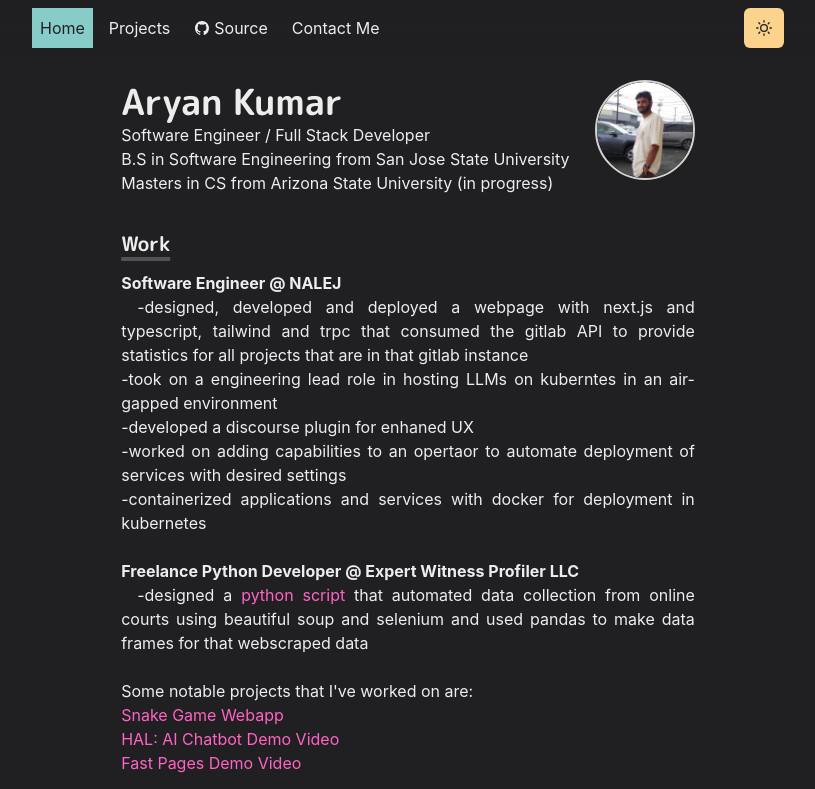
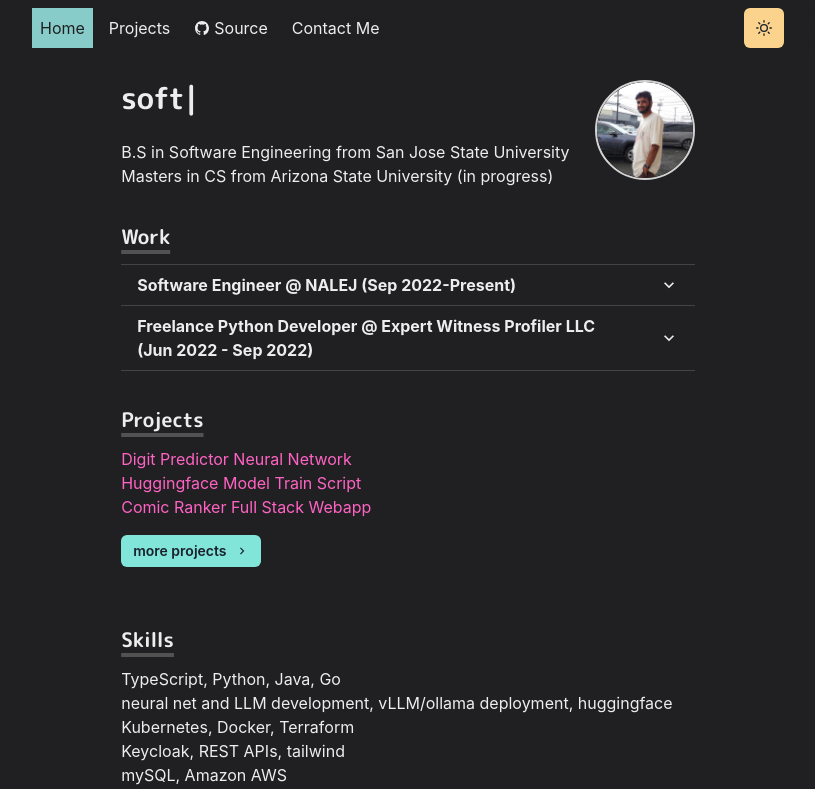
Before and after one commit to akumar23/aryankumar.io, a Next.js app: page / in a window 1280 px wide. Shown: the top 789 px of the page, without its empty margins (232-1047 px from the left). Built offline with nearby package versions, Linux system fonts and the light colour scheme.

Commit message:
Updated home page added typewriter text, added dropdown menus for work and displayed projects

```diff
--- a/components/paragraph.js
+++ /dev/null
@@ -1,8 +0,0 @@
-import styled from '@emotion/styled'
-
-const Paragraph = styled.p`
-  text-align: justify;
-  text-indent: 1em;
-`
-
-export default Paragraph
--- a/package.json
+++ b/package.json
@@ -22,7 +22,8 @@
     "three": "^0.143.0",
     "three-bmfont-text": "^3.0.1",
     "three-text-geometry": "^0.0.0",
-    "three.js": "^0.77.1"
+    "three.js": "^0.77.1",
+    "typewriter-effect": "^2.21.0"
   },
   "devDependencies": {
     "eslint": "8.21.0",
--- a/pages/index.js
+++ b/pages/index.js
@@ -13,21 +13,16 @@
   chakra,
   Tab,
   Center,
+  Accordion,
+  AccordionItem,
+  AccordionButton,
+  AccordionIcon,
+  AccordionPanel
 } from "@chakra-ui/react";
-import Paragraph from "../components/paragraph";
 import Section from "../components/section";
 import { ChevronRightIcon } from "@chakra-ui/icons";
 import { IoLogoGithub } from "react-icons/io5";
-
-import { GridItem } from "../components/grid-item";
-import { motion } from "framer-motion";
-
-import thumbHal from "../public/projectImage/hal.png";
-import thumbFast from "../public/projectImage/fast-pages.png";
-import thumbSnake from "../public/projectImage/snake.png";
-import thumbRest from "../public/projectImage/rest.png";
-import thumbRank from "../public/projectImage/heroRank.png";
-import thumbTest from "../public/projectImage/ai-test.png";
+import Typewriter from 'typewriter-effect';
 
 const ProfileImage = chakra(Image, {
   shouldForwardProp: (prop) => ["width", "height", "src", "alt"].includes(prop),
@@ -38,10 +33,16 @@
     <br></br>
     <Box display={{ md: "flex" }}>
       <Box flexGrow={1}>
-        <Heading as="h2" variant="page-title">
-          Aryan Kumar
+        <Heading as='h2' size='lg' variant="page-title">
+          <Typewriter
+            options={{
+              strings: ['software engineer', 'full stack developer', 'ai engineer'],
+              autoStart: true,
+              loop: true,
+            }}
+          />
         </Heading>
-        <p>Software Engineer / Full Stack Developer</p>
+        <br></br>
         <p>B.S in Software Engineering from San Jose State University</p>
         <p>Masters in CS from Arizona State University (in progress)</p>
       </Box>
@@ -79,35 +80,69 @@
         Work
       </Heading>
 
-      <h4>
-        <b>Software Engineer @ NALEJ</b>
-      </h4>
+      <Accordion>
+        <AccordionItem>
+          <h2>
+            <AccordionButton>
+              <Box as='span' flex='1' textAlign='left'>
+                <b>Software Engineer @ NALEJ (Sep 2022-Present)</b>
+              </Box>
+              <AccordionIcon />
+            </AccordionButton>
+          </h2>
 
-      <Paragraph>
-        -designed, developed and deployed a webpage with next.js and typescript, tailwind and trpc that consumed
-        the gitlab API to provide statistics for all projects that are in that
-        gitlab instance
-        <br></br>
-        -took on a engineering lead role in hosting LLMs on kuberntes in an
-        air-gapped environment
-        <br></br>
-        -developed a discourse plugin for enhaned UX
-        <br></br>
-        -worked on adding capabilities to an opertaor to automate deployment of
-        services with desired settings
-        <br></br>
-        -containerized applications and services with docker for deployment in
-        kubernetes
-        </Paragraph>
+          <AccordionPanel pb={4}>
+            <p>
+              designed, developed and deployed a webpage with next.js and typescript, tailwind and trpc
+              that consumed the gitlab API to provide statistics for all projects that are in that gitlab
+              instance
+            </p>
 
             <br></br>
 
-        <h4>
-          <b>Freelance Python Developer @ Expert Witness Profiler LLC</b>
-        </h4>
+            <p>
+              took on a engineering lead role in hosting LLMs on kuberntes in an
+              air-gapped environment
+            </p>
 
-        <Paragraph>
-        -designed a{" "}
+            <br></br>
+
+            <p>
+              developed a discourse plugin for enhaned UX
+            </p>
+
+            <br></br>
+
+            <p>
+              worked on adding capabilities to an opertaor to automate deployment of
+              services with desired settings
+            </p>
+
+            <br></br>
+
+            <p>
+              containerized applications and services with docker for deployment in kubernetes
+            </p>
+
+          </AccordionPanel>
+
+        </AccordionItem>
+
+        <AccordionItem>
+          <h2>
+            <AccordionButton>
+              <Box as='span' flex='1' textAlign='left'>
+                <b>Freelance Python Developer @ Expert Witness Profiler LLC </b>
+                <br></br>
+                <b>(Jun 2022 - Sep 2022)</b>
+              </Box>
+              <AccordionIcon />
+            </AccordionButton>
+          </h2>
+
+          <AccordionPanel pb={4}>
+            <p>
+              wrote a{" "}
               <NextLink
                 href="https://github.com/akumar23/CourtScraper"
                 passHref
@@ -120,49 +155,59 @@
               data
               <br></br>
               <br></br>
+            </p>
+          </AccordionPanel>
+        </AccordionItem>
+      </Accordion>
 
-        Some notable projects that I've worked on are:
       <br></br>
+
+      <Heading as="h3" variant="section-title">
+        Projects
+      </Heading>
       <NextLink
-          href="https://snake-webapp.herokuapp.com/"
+        href="https://github.com/akumar23/digit-predictor-neural-net"
         passHref
         scroll={false}
       >
-          <Link>Snake Game Webapp</Link>
+        <Link>Digit Predictor Neural Network</Link>
       </NextLink>
       <br></br>
       <NextLink
-          href="https://youtu.be/dVwozVz11ho?t=78"
+        href="https://github.com/akumar23/hf-model-train"
         passHref
         scroll={false}
       >
-          <Link>HAL: AI Chatbot Demo Video</Link>
+        <Link>Huggingface Model Train Script</Link>
       </NextLink>
       <br></br>
       <NextLink
-          href="https://youtu.be/FfhoEv2LEoI?t=17"
+        href="https://comic-ranker.vercel.app/"
         passHref
         scroll={false}
       >
-          <Link>Fast Pages Demo Video</Link>
+        <Link>Comic Ranker Full Stack Webapp</Link>
       </NextLink>
-      </Paragraph>
-      <Box align="center" my={4}>
+
+      <Box align="left" my={4}>
         <NextLink href="/projects" passHref scroll={false}>
-          <Button rightIcon={<ChevronRightIcon />} colorScheme="teal">
-            Click here to see more of my projects
+          <Button rightIcon={<ChevronRightIcon />} colorScheme="teal" size="sm">
+            more projects
           </Button>
         </NextLink>
       </Box>
     </Section>
 
+    <br></br>
+
     <Section delay={0.1}>
       <Heading as="h3" variant="section-title">
         Skills
       </Heading>
-      <Paragraph>
+      <p>
+        TypeScript, Python, Java, Go
         <br></br>
-        TypeScript, Python, Java, Go
+        neural net and LLM development, vLLM/ollama deployment, huggingface
         <br></br>
         Kubernetes, Docker, Terraform
         <br></br>
@@ -171,7 +216,7 @@
         mySQL, Amazon AWS
         <br></br>
         Springboot, Flask, node/next.js
-      </Paragraph>
+      </p>
     </Section>
 
     <Section delay={0.3}>
```
Lines whose indentation alone changed are shown as unchanged.
